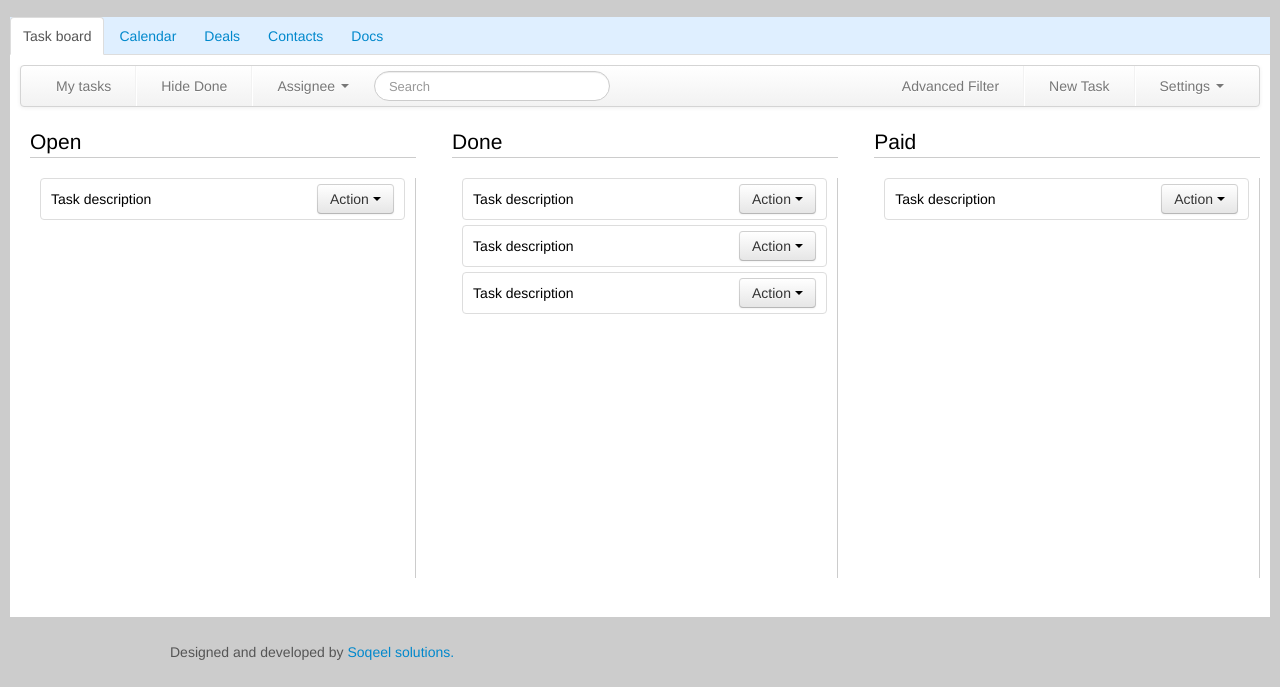
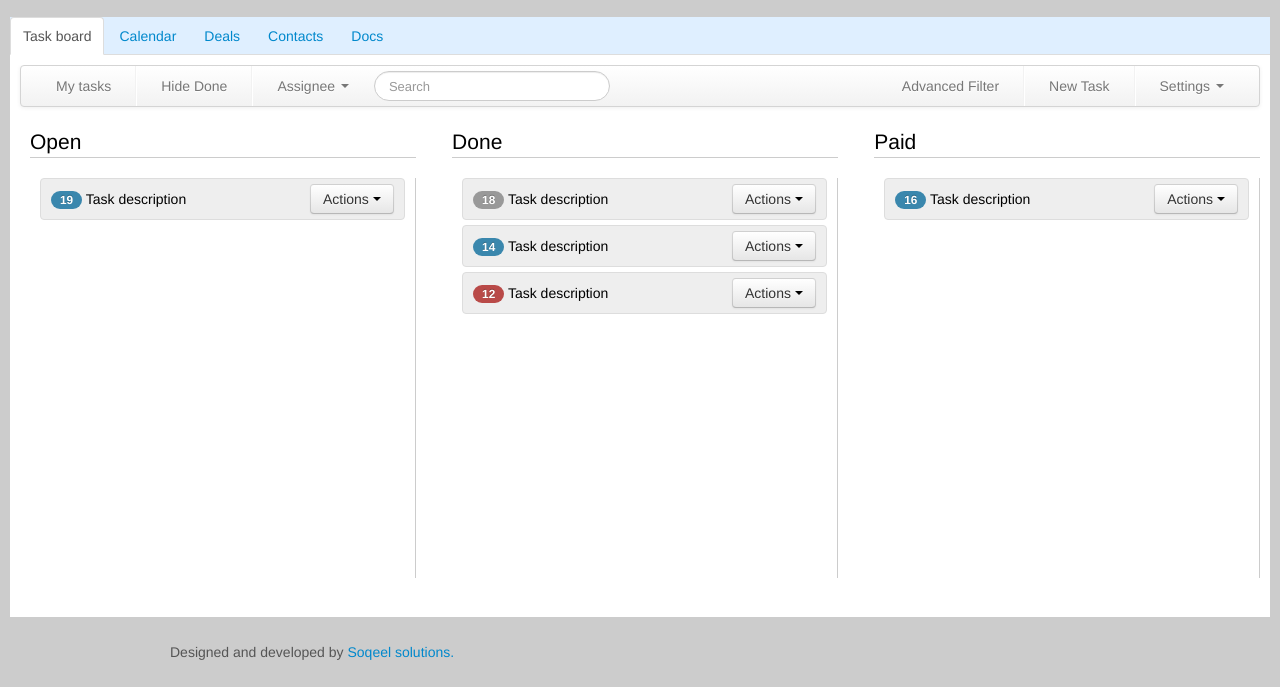
Before and after one commit to pavlo666/nubis_crm, a plain HTML site: page index.html in a window 1280 px wide. Shown: the part 138-825 px from the top of the page. Drawn offline with Linux system fonts and the light colour scheme.

Commit message:
Html/css taskboard task id, color

```diff
--- a/css/nubis.css
+++ b/css/nubis.css
@@ -33,10 +33,6 @@ html {
 	padding: 0 10px;
 }
 
-.crm-task-content {
-
-}
-
 .crm-task-content .crm-task-container {
 	list-style: none;
 	min-height: 400px;
@@ -55,8 +51,8 @@ html {
 	margin: 5px 10px;
 	padding: 5px 10px;
 	min-height: 30px;
+	background-color: #EEE;
 }
-
-.crm-task-content .crm-task span {
+.crm-task .crm-description {
 	line-height: 30px;
 }
--- a/index.html
+++ b/index.html
@@ -113,9 +113,10 @@
 						<p class="lead">Open</p>
 						<ul class="crm-task-container">
 						  <li class="crm-task">
-								<span>Task description</span>
+								<span class="badge badge-info">19</span>
+								<span class="crm-description">Task description</span>
 								<div class="btn-group pull-right">
-									<button class="btn dropdown-toggle" data-toggle="dropdown">Action <span class="caret"></span></button>
+									<button class="btn dropdown-toggle" data-toggle="dropdown">Actions <span class="caret"></span></button>
 									<ul class="dropdown-menu">
 										<li><a href="#">Edit</a></li>
 										<li><a href="#">Assign</a></li>
@@ -132,9 +133,10 @@
 						<p class="lead">Done</p>
 						<ul class="crm-task-container">
 							<li class="crm-task">
-								<span>Task description</span>
+								<span class="badge">18</span>
+								<span class="crm-description">Task description</span>
 								<div class="btn-group pull-right">
-									<button class="btn dropdown-toggle" data-toggle="dropdown">Action <span class="caret"></span></button>
+									<button class="btn dropdown-toggle" data-toggle="dropdown">Actions <span class="caret"></span></button>
 									<ul class="dropdown-menu">
 										<li><a href="#">Edit</a></li>
 										<li><a href="#">Assign</a></li>
@@ -146,9 +148,10 @@
 								</div>
 							</li>
 							<li class="crm-task">
-								<span>Task description</span>
+								<span class="badge badge-info">14</span>
+								<span class="crm-description">Task description</span>
 								<div class="btn-group pull-right">
-									<button class="btn dropdown-toggle" data-toggle="dropdown">Action <span class="caret"></span></button>
+									<button class="btn dropdown-toggle" data-toggle="dropdown">Actions <span class="caret"></span></button>
 									<ul class="dropdown-menu">
 										<li><a href="#">Edit</a></li>
 										<li><a href="#">Assign</a></li>
@@ -160,9 +163,10 @@
 								</div>
 							</li>
 							<li class="crm-task">
-								<span>Task description</span>
+								<span class="badge badge-important">12</span>
+								<span class="crm-description">Task description</span>
 								<div class="btn-group pull-right">
-									<button class="btn dropdown-toggle" data-toggle="dropdown">Action <span class="caret"></span></button>
+									<button class="btn dropdown-toggle" data-toggle="dropdown">Actions <span class="caret"></span></button>
 									<ul class="dropdown-menu">
 										<li><a href="#">Edit</a></li>
 										<li><a href="#">Assign</a></li>
@@ -179,9 +183,10 @@
 						<p class="lead">Paid</p>
 						<ul class="crm-task-container">
 							  <li class="crm-task">
-								<span>Task description</span>
+								<span class="badge badge-info">16</span>
+								<span class="crm-description">Task description</span>
 								<div class="btn-group pull-right">
-									<button class="btn dropdown-toggle" data-toggle="dropdown">Action <span class="caret"></span></button>
+									<button class="btn dropdown-toggle" data-toggle="dropdown">Actions <span class="caret"></span></button>
 									<ul class="dropdown-menu">
 										<li><a href="#">Edit</a></li>
 										<li><a href="#">Assign</a></li>
```
